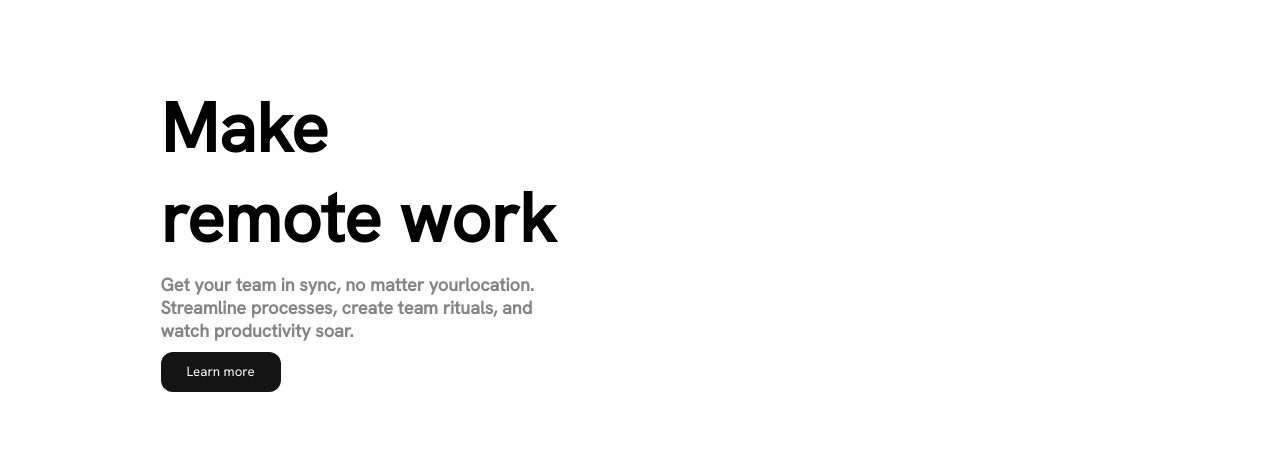
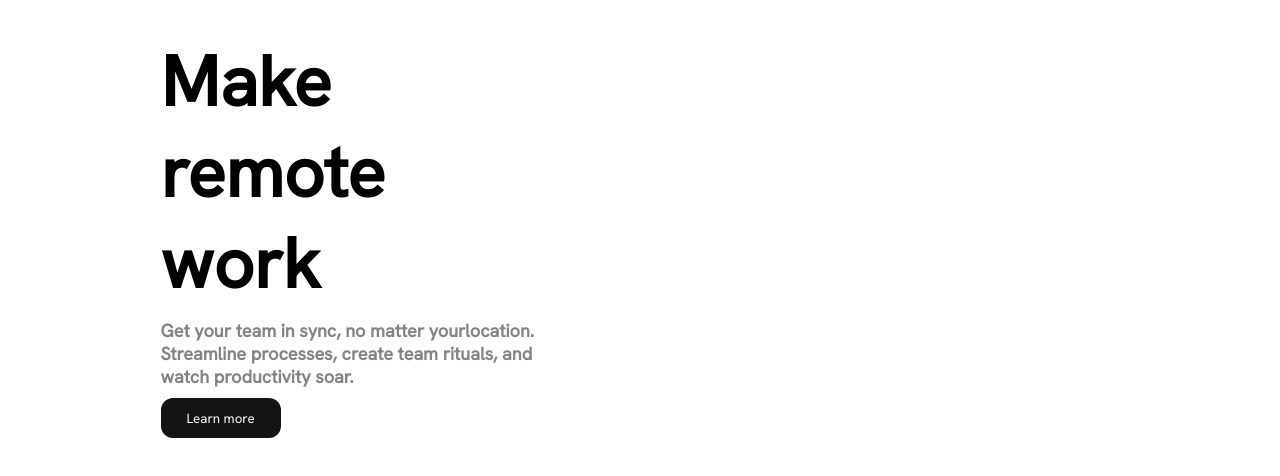
Before and after one commit to Travisken/snap, a plain HTML site: page index.html in a window 1280 px wide. Shown: the part 108-584 px from the top of the page. Drawn offline with Linux system fonts and the light colour scheme.

Commit message:
Add files via upload

```diff
--- a/landing.css
+++ b/landing.css
@@ -210,7 +210,7 @@ nav a:focus{
 }
 
 .left h1{
-    font-size:5.4vw;
+    font-size:5.5vw;
 }
 
 .left p{
```
